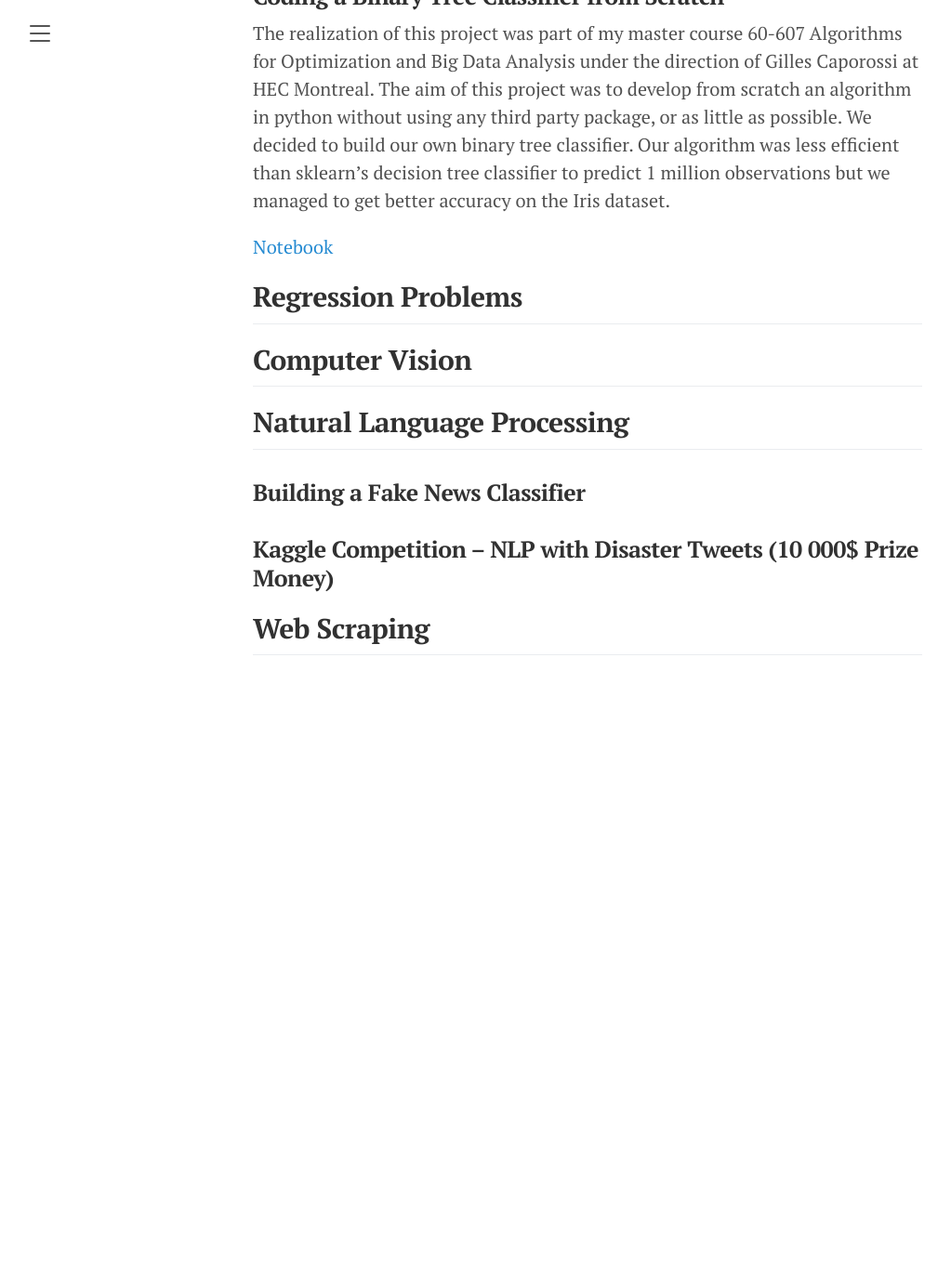
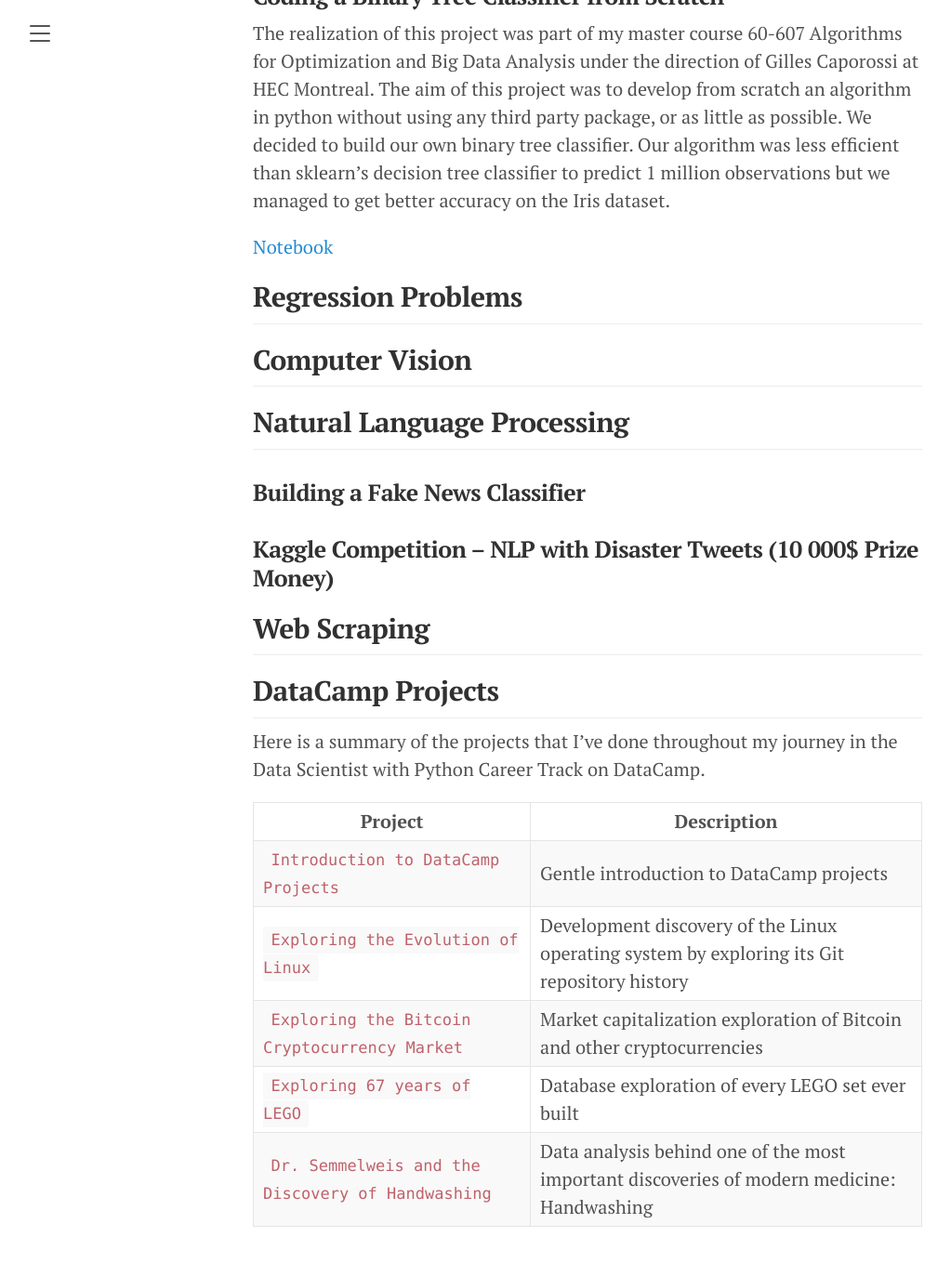
Before and after one commit to florentfettu/florentfettu.github.io, a Jekyll site: the page built from _posts/2020-05-25-data-science-portfolio.md, in a window 1280 px wide and 1400 px high, scrolled down 741 px. Shown: the top 1359 px of the window at 93% size, without its empty margins (8-1031 px from the left). Built offline with Jekyll 4.4.1, drawn with Linux system fonts in a browser that asks for light colours; nearby versions of some CDN libraries; before the commit the page ends 1526 px from its top, so only the background shows below that.

Commit message:
Update 2020-05-25-data-science-portfolio.md

```diff
--- a/_posts/2020-05-25-data-science-portfolio.md
+++ b/_posts/2020-05-25-data-science-portfolio.md
@@ -32,3 +32,15 @@
 ### Kaggle Competition – NLP with Disaster Tweets (10 000$ Prize Money)
 
 ## Web Scraping
+
+## DataCamp Projects
+
+Here is a summary of the projects that I've done throughout my journey in the Data Scientist with Python Career Track on DataCamp.
+
+| Project | Description |
+| ------------- | ------------- |
+| `Introduction to DataCamp Projects` | Gentle introduction to DataCamp projects  |
+| `Exploring the Evolution of Linux`  | Development discovery of the Linux operating system by exploring its Git repository history |
+| `Exploring the Bitcoin Cryptocurrency Market` | Market capitalization exploration of Bitcoin and other cryptocurrencies |
+| `Exploring 67 years of LEGO` | Database exploration of every LEGO set ever built |
+| `Dr. Semmelweis and the Discovery of Handwashing` | Data analysis behind one of the most important discoveries of modern medicine: Handwashing |
```
